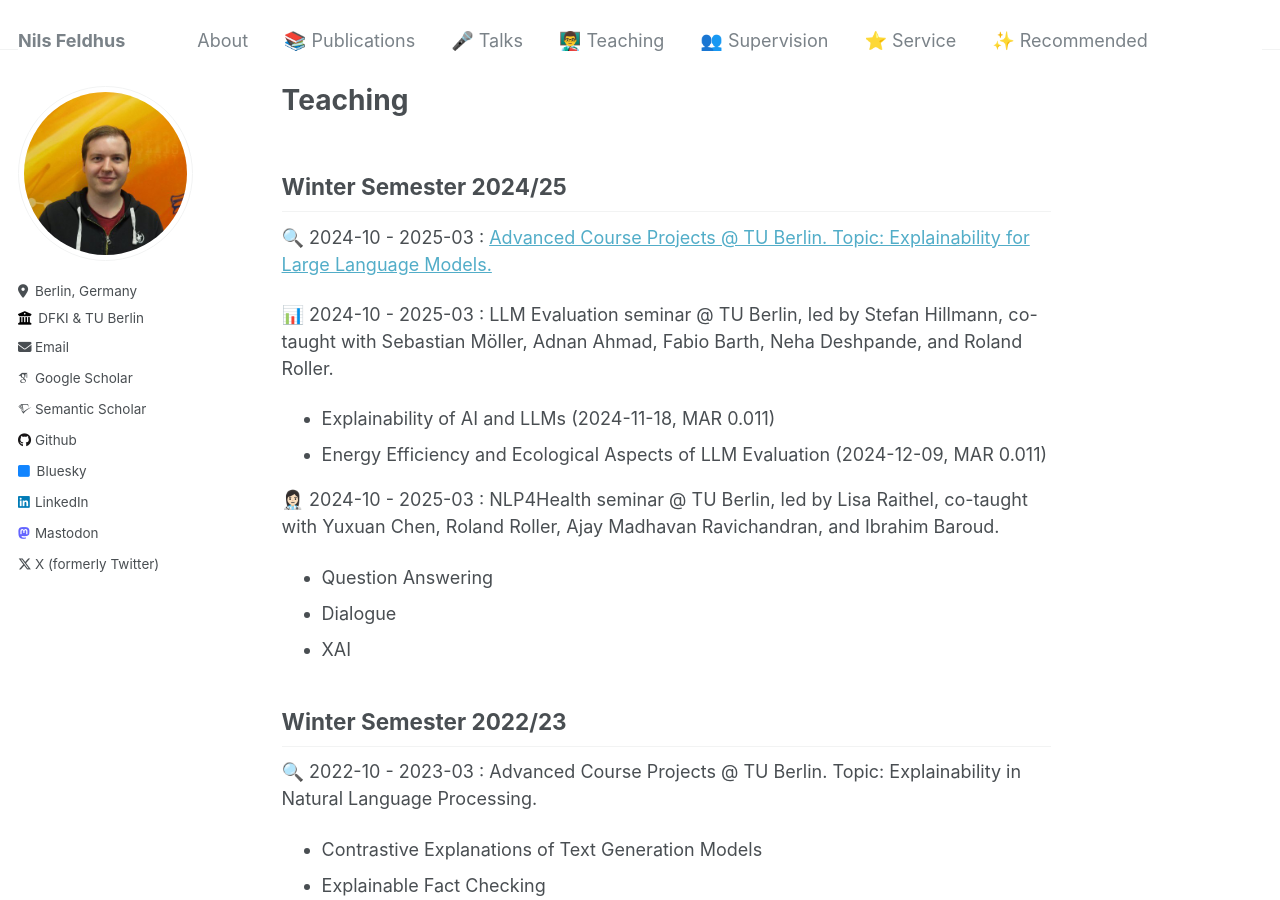
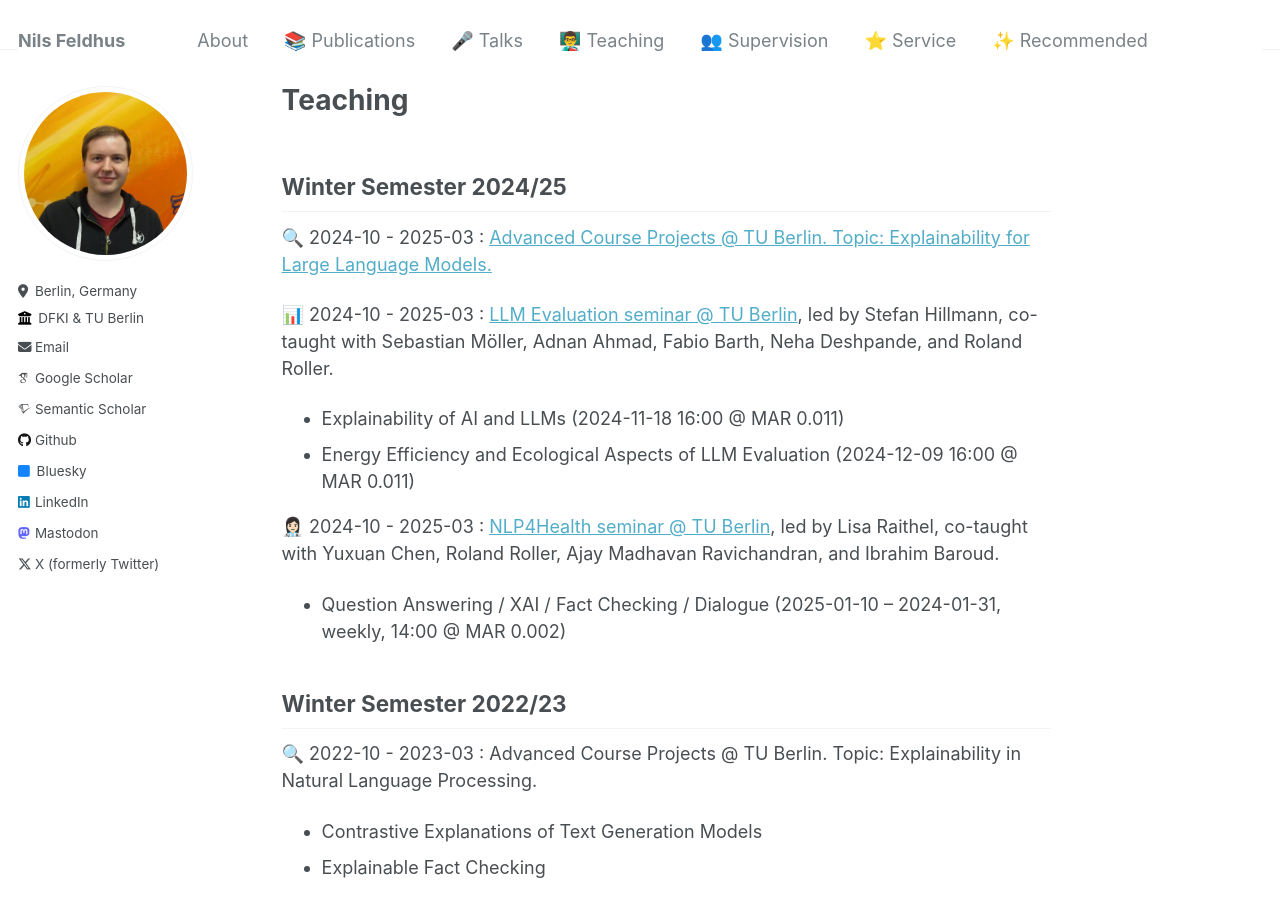
Before and after one commit to nfelnlp/nfelnlp.github.io, a Jekyll site: the page built from teaching/index.md, in a window 1280 px wide and 900 px high. Built offline with Jekyll 4.4.1, drawn with Linux system fonts in a browser that asks for light colours; some web fonts are replaced.

Commit message:
Updated talks and teaching.

```diff
--- a/teaching/index.md
+++ b/teaching/index.md
@@ -8,14 +8,12 @@ title: "Teaching"
 ## Winter Semester 2024/25
 🔍 2024-10 - 2025-03 : [Advanced Course Projects @ TU Berlin. Topic: Explainability for Large Language Models.](./xllm.md)
 
-📊 2024-10 - 2025-03 : LLM Evaluation seminar @ TU Berlin, led by Stefan Hillmann, co-taught with Sebastian Möller, Adnan Ahmad, Fabio Barth, Neha Deshpande, and Roland Roller.
-* Explainability of AI and LLMs (2024-11-18, MAR 0.011)
-* Energy Efficiency and Ecological Aspects of LLM Evaluation (2024-12-09, MAR 0.011)
+📊 2024-10 - 2025-03 : [LLM Evaluation seminar @ TU Berlin](https://www.tu.berlin/index.php?id=18761), led by Stefan Hillmann, co-taught with Sebastian Möller, Adnan Ahmad, Fabio Barth, Neha Deshpande, and Roland Roller.
+* Explainability of AI and LLMs (2024-11-18 16:00 @ MAR 0.011)
+* Energy Efficiency and Ecological Aspects of LLM Evaluation (2024-12-09 16:00 @ MAR 0.011)
 
-👩🏻‍⚕️ 2024-10 - 2025-03 : NLP4Health seminar @ TU Berlin, led by Lisa Raithel, co-taught with Yuxuan Chen, Roland Roller, Ajay Madhavan Ravichandran, and Ibrahim Baroud.
-* Question Answering
-* Dialogue
-* XAI
+👩🏻‍⚕️ 2024-10 - 2025-03 : [NLP4Health seminar @ TU Berlin](https://www.tu.berlin/index.php?id=18761), led by Lisa Raithel, co-taught with Yuxuan Chen, Roland Roller, Ajay Madhavan Ravichandran, and Ibrahim Baroud.
+* Question Answering / XAI / Fact Checking / Dialogue (2025-01-10 – 2024-01-31, weekly, 14:00 @ MAR 0.002)
 
 ## Winter Semester 2022/23
 
```
Also changed, not shown: talks/index.md (+3 -1 lines), teaching/xllm.md (+2 -4 lines).
